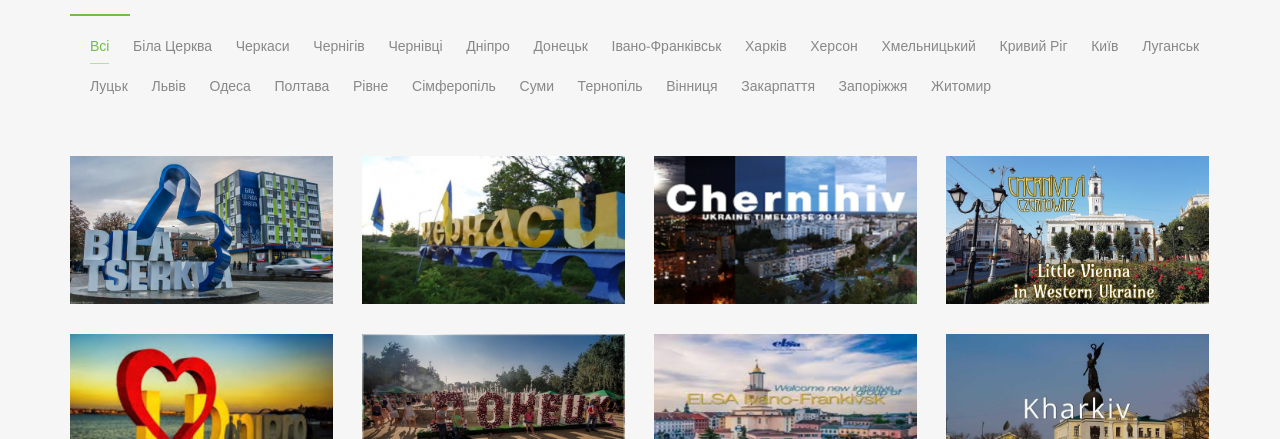
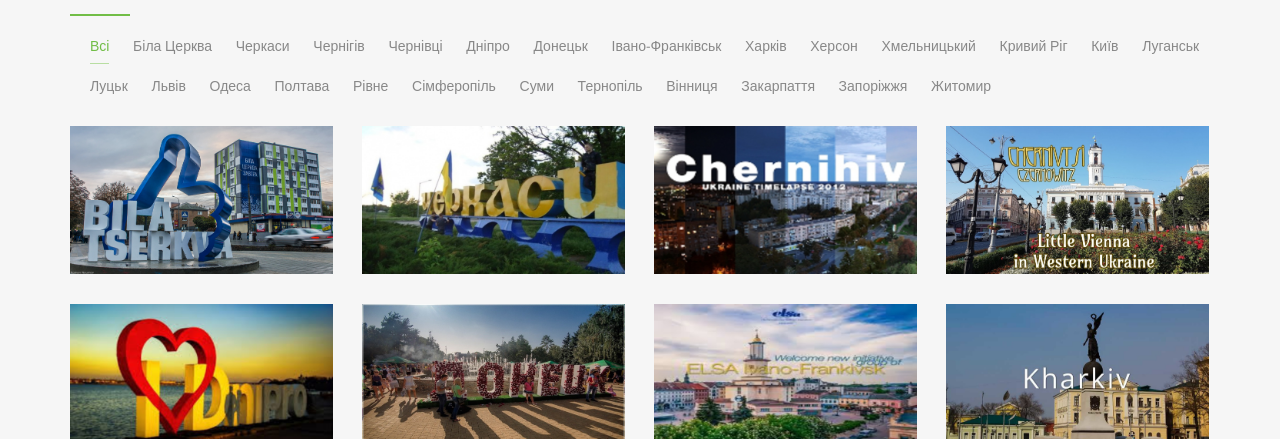
Before and after one commit to DInnaD/doptica, a website: page index.html in a window 1280 px wide. Shown: the part 361-800 px from the top of the page. Drawn offline with nearby package versions, Linux system fonts and the light colour scheme.

Commit message:
Update style.css

```diff
--- a/css/style.css
+++ b/css/style.css
@@ -232,7 +232,7 @@ img.team-img {
 	background-color: #f6f6f6;
 }
 .categories {
-	padding-bottom: 30px;
+	/*padding-bottom: 30px;*/
 }
 ul.cat li {
 	display: inline-block;
```
